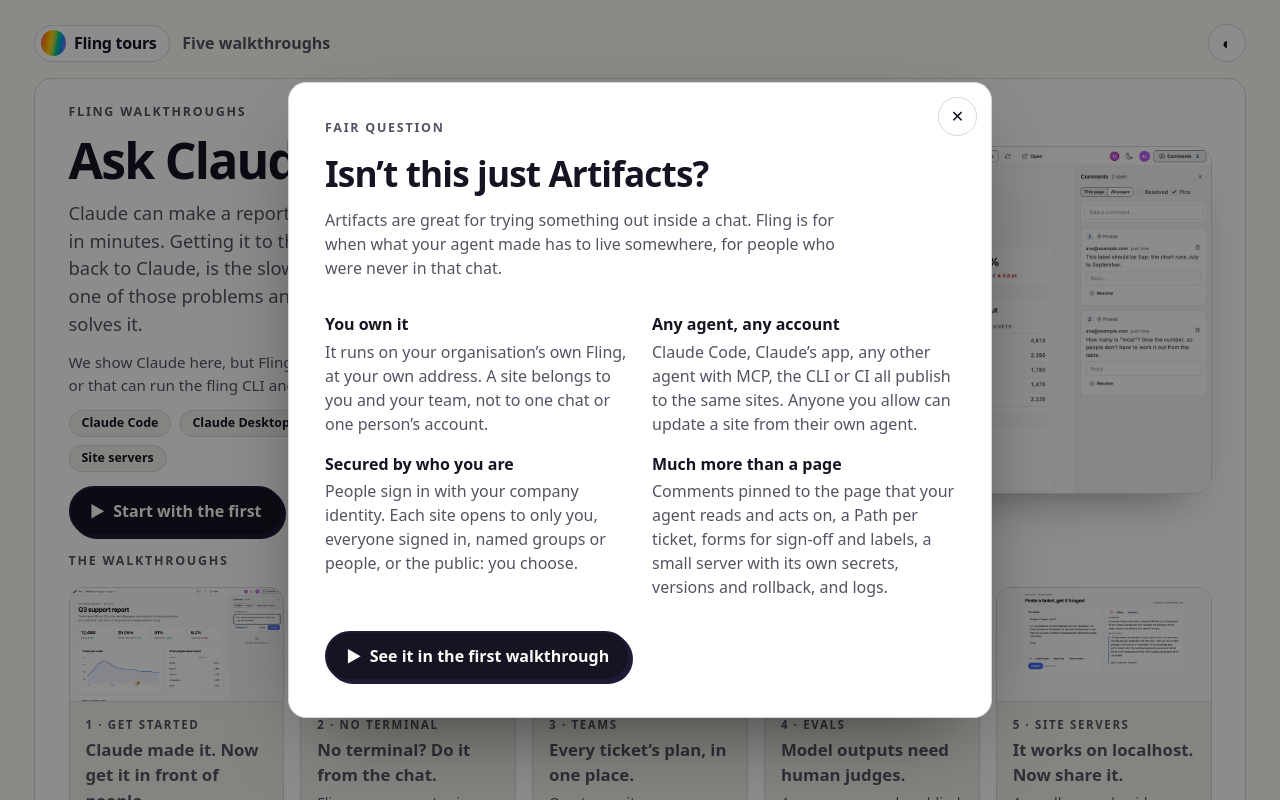
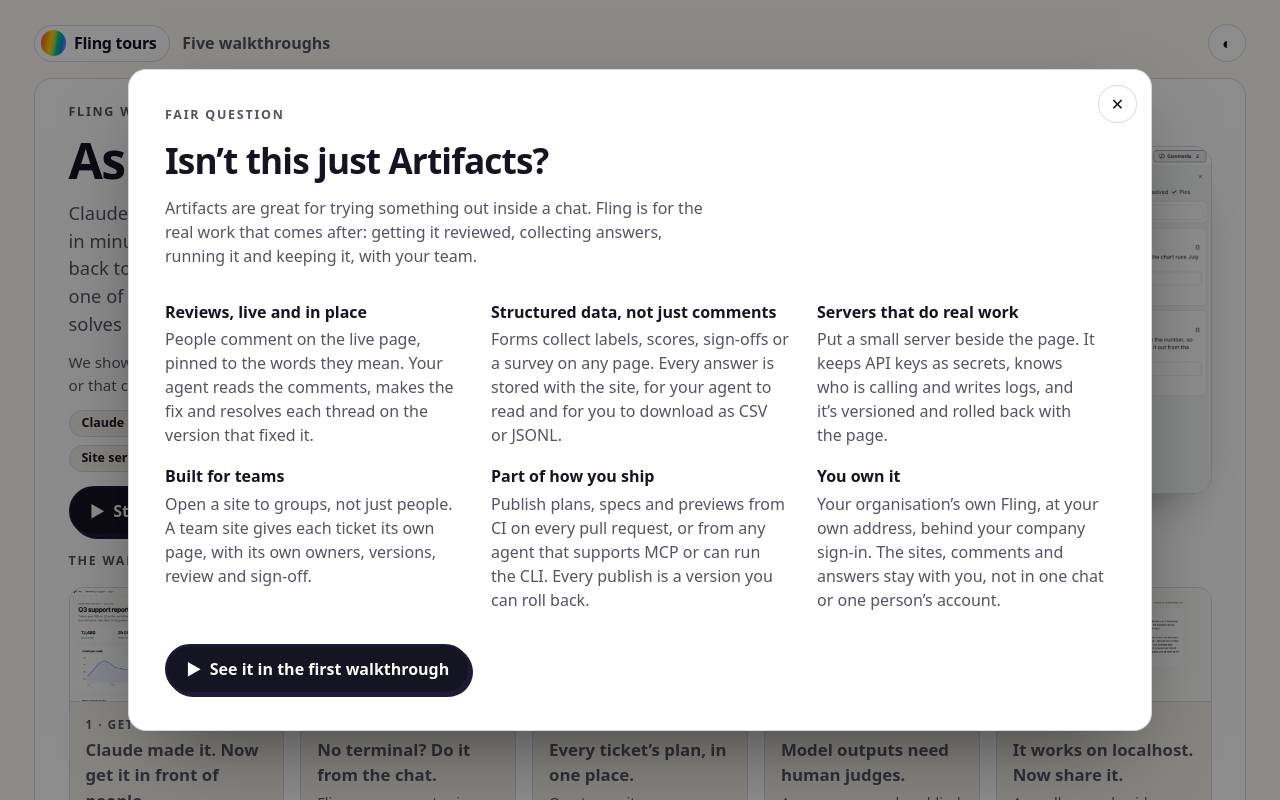
Before and after one commit to nearform/fling-walkthroughs, a website: page home/index.html in a window 1280 px wide. Both pictures are taken after a click on the button "Hang on, isn’t this just Artifacts?". Shown: the top 800 px of the page. Drawn offline with Linux system fonts and the light colour scheme; files that its build step writes are made by us from their sources; files whose address does not match are found by name.

Commit message:
Artifacts panel: focus on the real-work features
Co-Authored-By: Claude Opus 5.5 <noreply@anthropic.com>

```diff
--- a/home/index.html
+++ b/home/index.html
@@ -47,7 +47,7 @@
   .home .actions { display: flex; flex-wrap: wrap; gap: 0.75rem; }
   /* "isn't this just Artifacts?": a native popover, centred over a dimmed page */
   .vs {
-    inline-size: min(44rem, calc(100% - 2rem)); max-block-size: calc(100svh - 2rem); overflow: auto;
+    inline-size: min(64rem, calc(100% - 2rem)); max-block-size: calc(100svh - 2rem); overflow: auto;
     margin: auto; padding: clamp(1.25rem, 1rem + 2vw, 2.25rem);
     border: 1px solid var(--line); border-radius: var(--radius); background: var(--card); color: var(--ink);
     box-shadow: 0 30px 80px -30px oklch(0% 0 0 / 0.6);
@@ -56,7 +56,7 @@
   .vs::backdrop { background: oklch(0% 0 0 / 0.45); }
   .vs h2 { font-size: clamp(1.5rem, 1.1rem + 1.5vw, 2.2rem); line-height: 1.1; letter-spacing: -0.025em; font-weight: 800; }
   .vs .intro { color: var(--muted); max-inline-size: 60ch; }
-  .vs dl { display: grid; grid-template-columns: repeat(auto-fit, minmax(min(17rem, 100%), 1fr)); gap: 1rem 1.5rem; }
+  .vs dl { display: grid; grid-template-columns: repeat(auto-fit, minmax(min(16rem, 100%), 1fr)); gap: 1.1rem 1.75rem; }
   .vs dt { font-weight: 750; margin-block-end: 0.2rem; }
   .vs dd { color: var(--muted); margin: 0; }
   .vs .close { position: absolute; inset-block-start: 0.9rem; inset-inline-end: 0.9rem; }
@@ -128,12 +128,14 @@
   <button class="icon-btn close" popovertarget="vs-artifacts" popovertargetaction="hide" aria-label="Close">✕</button>
   <span class="eyebrow">Fair question</span>
   <h2>Isn’t this just Artifacts?</h2>
-  <p class="intro">Artifacts are great for trying something out inside a chat. Fling is for when what your agent made has to live somewhere, for people who were never in that chat.</p>
+  <p class="intro">Artifacts are great for trying something out inside a chat. Fling is for the real work that comes after: getting it reviewed, collecting answers, running it and keeping it, with your team.</p>
   <dl>
-    <div><dt>You own it</dt><dd>It runs on your organisation’s own Fling, at your own address. A site belongs to you and your team, not to one chat or one person’s account.</dd></div>
-    <div><dt>Any agent, any account</dt><dd>Claude Code, Claude’s app, any other agent with MCP, the CLI or CI all publish to the same sites. Anyone you allow can update a site from their own agent.</dd></div>
-    <div><dt>Secured by who you are</dt><dd>People sign in with your company identity. Each site opens to only you, everyone signed in, named groups or people, or the public: you choose.</dd></div>
-    <div><dt>Much more than a page</dt><dd>Comments pinned to the page that your agent reads and acts on, a Path per ticket, forms for sign-off and labels, a small server with its own secrets, versions and rollback, and logs.</dd></div>
+    <div><dt>Reviews, live and in place</dt><dd>People comment on the live page, pinned to the words they mean. Your agent reads the comments, makes the fix and resolves each thread on the version that fixed it.</dd></div>
+    <div><dt>Structured data, not just comments</dt><dd>Forms collect labels, scores, sign-offs or a survey on any page. Every answer is stored with the site, for your agent to read and for you to download as CSV or JSONL.</dd></div>
+    <div><dt>Servers that do real work</dt><dd>Put a small server beside the page. It keeps API keys as secrets, knows who is calling and writes logs, and it’s versioned and rolled back with the page.</dd></div>
+    <div><dt>Built for teams</dt><dd>Open a site to groups, not just people. A team site gives each ticket its own page, with its own owners, versions, review and sign-off.</dd></div>
+    <div><dt>Part of how you ship</dt><dd>Publish plans, specs and previews from CI on every pull request, or from any agent that supports MCP or can run the CLI. Every publish is a version you can roll back.</dd></div>
+    <div><dt>You own it</dt><dd>Your organisation’s own Fling, at your own address, behind your company sign-in. The sites, comments and answers stay with you, not in one chat or one person’s account.</dd></div>
   </dl>
   <a class="btn" href="get-started/">▶&nbsp; See it in the first walkthrough</a>
 </div>
```
